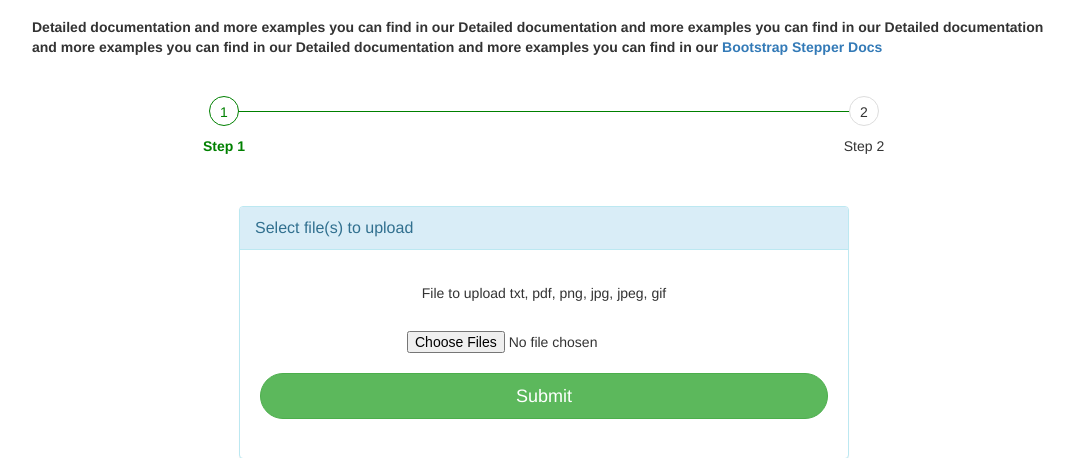
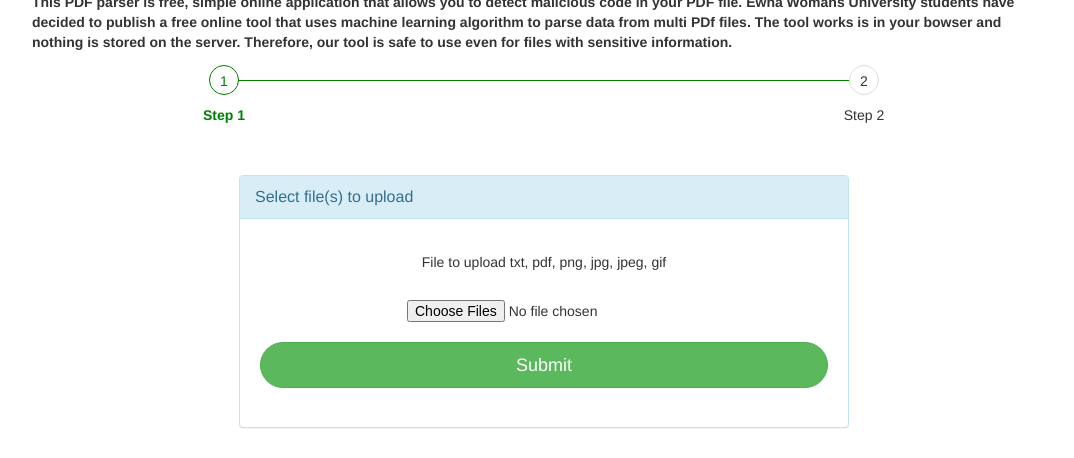
Before and after one commit to 7zllco/MaliciousPDFDetect, a Flask app: page /upload in a window 1280 px wide. Shown: the part 183-641 px from the top of the page, without its empty margins (96-1170 px from the left). Run offline with Flask 2, Linux system fonts and the light colour scheme; some libraries are stand-ins or nearby versions.

Commit message:
design done

```diff
--- a/templates/upload.html
+++ b/templates/upload.html
@@ -66,18 +66,15 @@
 <div id="wrapper">
     <div>
         <img src='https://yt3.ggpht.com/ytc/AKedOLQixObmSU83Z6V74qiXDhJCTo3tO7PrHRRRJgrU=s900-c-k-c0x00ffffff-no-rj'
-                style="width:10%; height:10%;">
-        <h2 class="text-left font-weight-bold pt-4 pb-5" style="padding: 0% 10% 1% 10%;"><strong>Web Security</strong></h2>
+                style="width:8%; height:8%; margin-left: 10%; margin-top: 2%;margin-bottom: -1%;"><div style="clear: both;"></div>
+        <h1 style="padding: 0% 10% 1% 10%;"><strong>Web Security</strong></h1>
 
 
 
     </div>
-    <p style="margin: 3% 10%;"><!--위아래 좌우, 상우하좌-->
-      <strong>
-          Detailed documentation and more examples you can find in our Detailed documentation and more examples you can find in our
-          Detailed documentation and more examples you can find in our
-          Detailed documentation and more examples you can find in our
-        <a href="https://mdbootstrap.com/docs/b4/jquery/components/stepper/" target="_blank">Bootstrap Stepper Docs</a>
+    <p style="margin: 1% 10%;"><!--위아래 좌우, 상우하좌-->
+      <strong >
+        This PDF parser is free, simple online application that allows you to detect malicious code in your PDF file. Ewha Womans University students have decided to publish a free online tool that uses machine learning algorithm to parse data from multi PDf files. The tool works is in your bowser and nothing is stored on the server. Therefore, our tool is safe to use even for files with sensitive information.
       </strong>
     </p>
     <div class="containter">
@@ -127,6 +124,9 @@
                                         </form>
                                     </div>
                                 </div>
+
+
+
                             </div>
                         </div>
                     </div>
```
